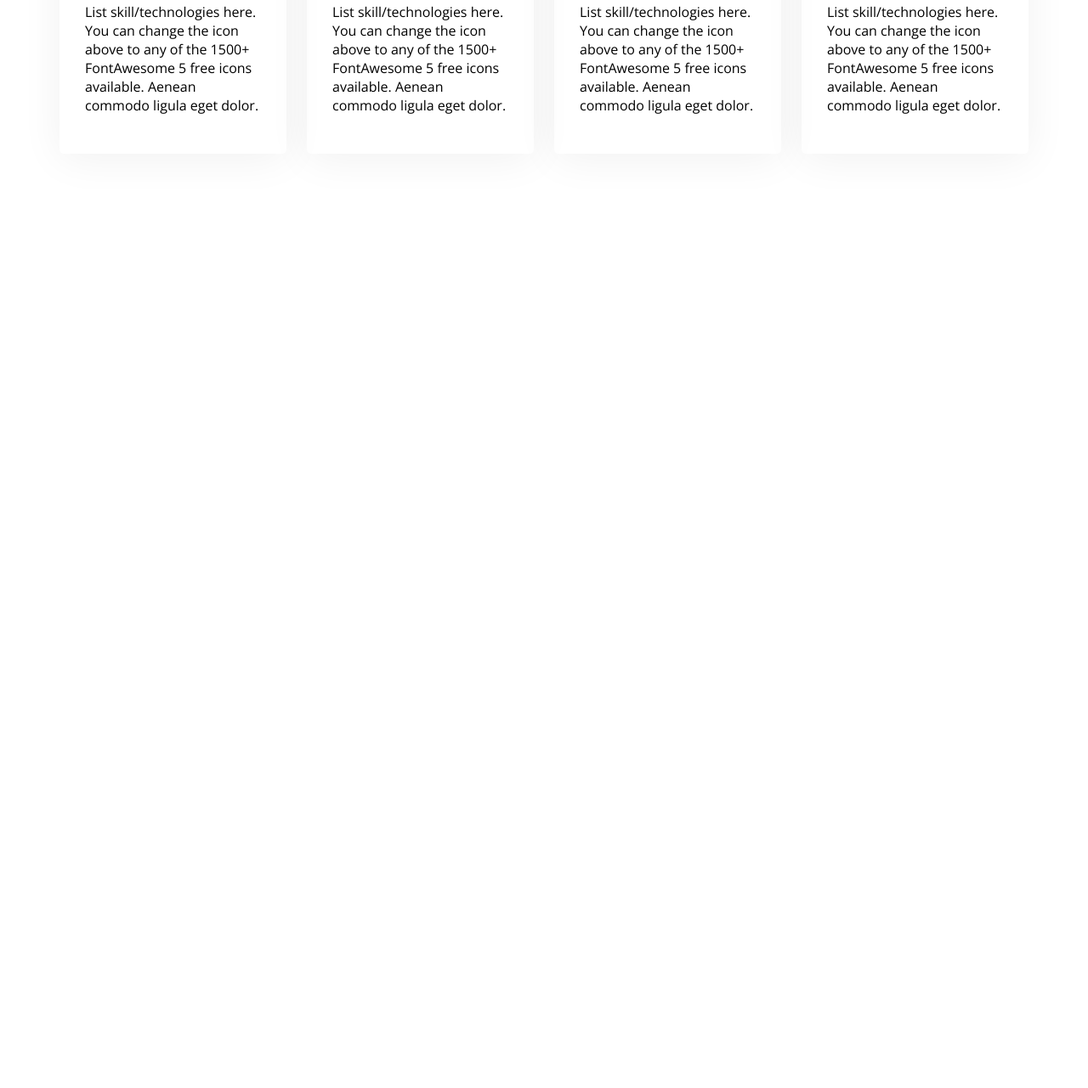
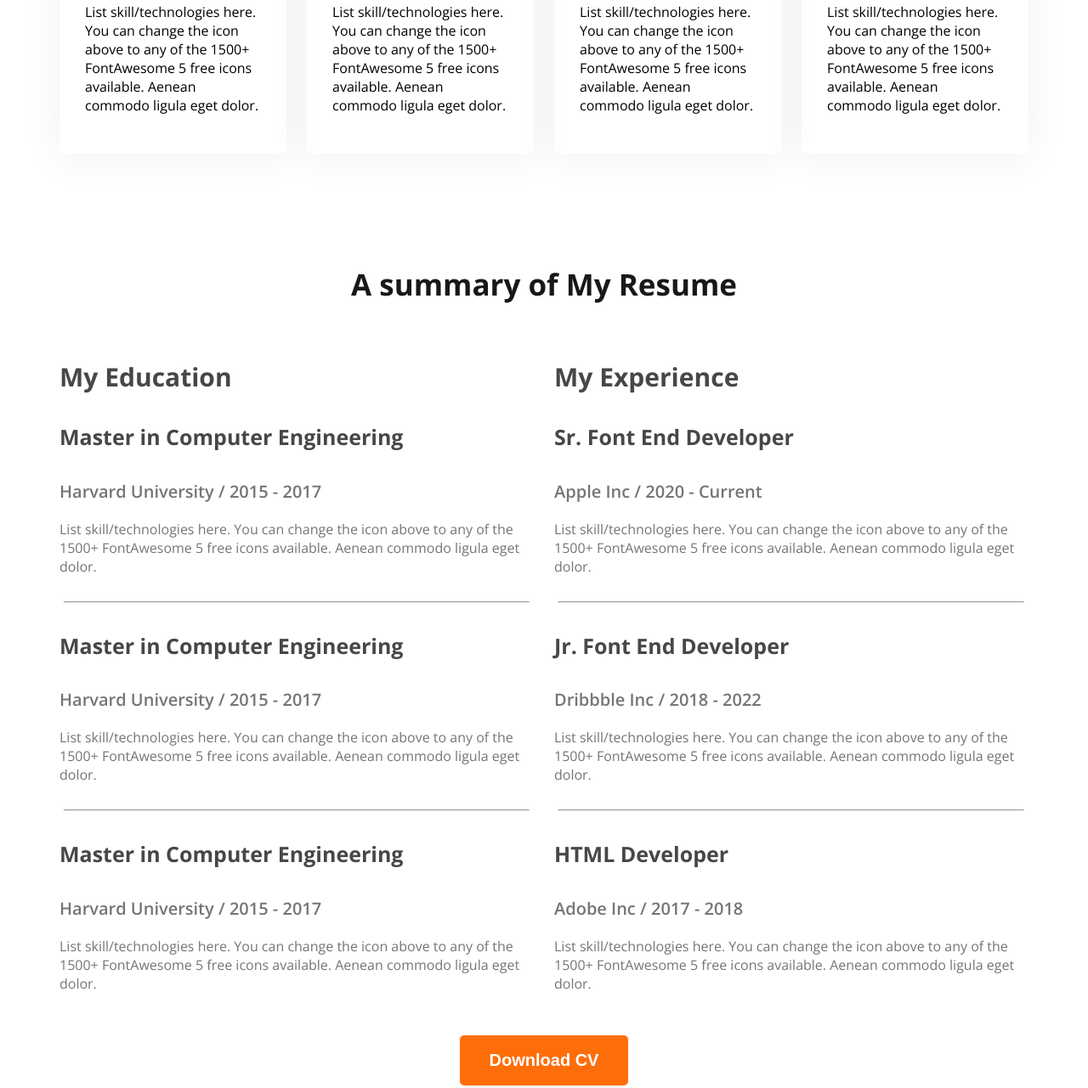
Before and after one commit to mjhdu13/web-developer-portfolio, a plain HTML site: page index.html in a window 1280 px wide. Shown: the part 1962-3243 px from the top of the page at 85% size. Before the commit the page ends 2273 px from the top, so only its background shows below. Drawn offline with nearby package versions, Linux system fonts and the light colour scheme.

Commit message:
Resume updated

```diff
--- a/index.html
+++ b/index.html
@@ -89,6 +89,64 @@
         </div>
       </div>
      </section>
+
+     <section class="resume">
+      <h3 class="section-title">A summary of My Resume</h3>
+      <div class="resume-container">
+        <!-- .resume-column*2>h3.resume-column-title+.experience*3>h4.experience-title+h5.experience-sub-title+.experience-description -->
+
+        <div class="resume-column">
+          <h3 class="resume-column-title">My Education</h3>
+          <div class="experience">
+            <h4 class="experience-title">Master in Computer Engineering</h4>
+            <h5 class="experience-sub-title">Harvard University / 2015 - 2017</h5>
+            <div class="experience-description">List skill/technologies here. You can change the icon above
+              to any of the 1500+ FontAwesome 5 free icons available. Aenean commodo ligula eget dolor.</div>
+              <hr class="resume-hr">
+          </div>
+          <div class="experience">
+            <h4 class="experience-title">Master in Computer Engineering</h4>
+            <h5 class="experience-sub-title">Harvard University / 2015 - 2017</h5>
+            <div class="experience-description">List skill/technologies here. You can change the icon above
+              to any of the 1500+ FontAwesome 5 free icons available. Aenean commodo ligula eget dolor.</div>
+              <hr class="resume-hr">
+          </div>
+          <div class="experience">
+            <h4 class="experience-title">Master in Computer Engineering</h4>
+            <h5 class="experience-sub-title">Harvard University / 2015 - 2017</h5>
+            <div class="experience-description">List skill/technologies here. You can change the icon above
+              to any of the 1500+ FontAwesome 5 free icons available. Aenean commodo ligula eget dolor.</div>
+          </div>
+
+
+        </div>
+        <div class="resume-column">
+          <h3 class="resume-column-title">My Experience</h3>
+          <div class="experience">
+            <h4 class="experience-title">Sr. Font End Developer</h4>
+            <h5 class="experience-sub-title">Apple Inc / 2020 - Current</h5>
+            <div class="experience-description">List skill/technologies here. You can change the icon above
+              to any of the 1500+ FontAwesome 5 free icons available. Aenean commodo ligula eget dolor.</div>
+              <hr class="resume-hr">
+          </div>
+          <div class="experience">
+            <h4 class="experience-title">Jr. Font End Developer</h4>
+            <h5 class="experience-sub-title">Dribbble Inc / 2018 - 2022</h5>
+            <div class="experience-description">List skill/technologies here. You can change the icon above
+              to any of the 1500+ FontAwesome 5 free icons available. Aenean commodo ligula eget dolor.</div>
+              <hr class="resume-hr">
+          </div>
+          <div class="experience">
+            <h4 class="experience-title">HTML Developer</h4>
+            <h5 class="experience-sub-title">Adobe Inc / 2017 - 2018</h5>
+            <div class="experience-description">List skill/technologies here. You can change the icon above
+              to any of the 1500+ FontAwesome 5 free icons available. Aenean commodo ligula eget dolor.</div>
+          </div>
+        </div>
+
+      </div>
+      <div class="text-center resume-download-cv"><button class="btn-primary">Download CV</button></div>
+     </section>
   </main>
 
   <footer>
--- a/styles/portfolio.css
+++ b/styles/portfolio.css
@@ -134,3 +134,45 @@ padding: 30px;
 border-radius: 5px;
 box-shadow: 0px 6px 50px 0px rgba(0, 0, 0, 0.06);
 }
+
+/* resume section style */
+.section-title{
+  font-size: 35;
+  font-weight: bold;
+  text-align: center;
+}
+
+.resume-container{
+  display: flex;
+  gap: 24px;
+}
+
+.resume-column-title{
+  font-size: 30px;
+  font-weight: bold;
+  color: rgba(71, 71, 71, 1);
+}
+
+.experience-title{
+  font-size: 25px;
+  font-weight: bold;
+  color: rgba(71, 71, 71, 1);
+}
+
+.experience-sub-title{
+  font-size: 20px;
+  font-weight: 600;
+  margin-bottom: 20px;
+}
+
+.experience-description,.experience-sub-title{
+color: rgba(117, 117, 117, 1);
+}
+
+.resume-hr{
+  margin: 30px 5px;
+}
+
+.resume-download-cv{
+  margin-top: 50px;
+}
```
